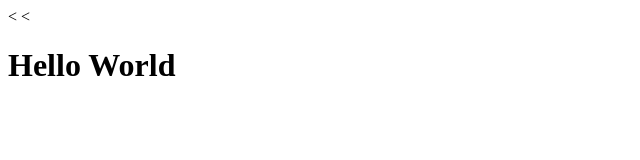
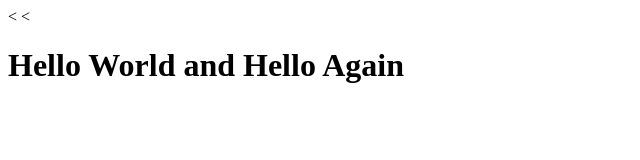
Before and after one commit to hsk8785/Lecture0, a plain HTML site: page hello.html in a window 1280 px wide. Shown: the whole page, without its empty margins (0-640 px from the left). Drawn offline with Linux system fonts and the light colour scheme.

Commit message:
Update hello.html

```diff
--- a/hello.html
+++ b/hello.html
@@ -7,7 +7,7 @@
   </head>
   <body>
 
-    <<h1>Hello World</h1>
+    <<h1>Hello World and Hello Again</h1>
 
   </body>
 </html>
```
